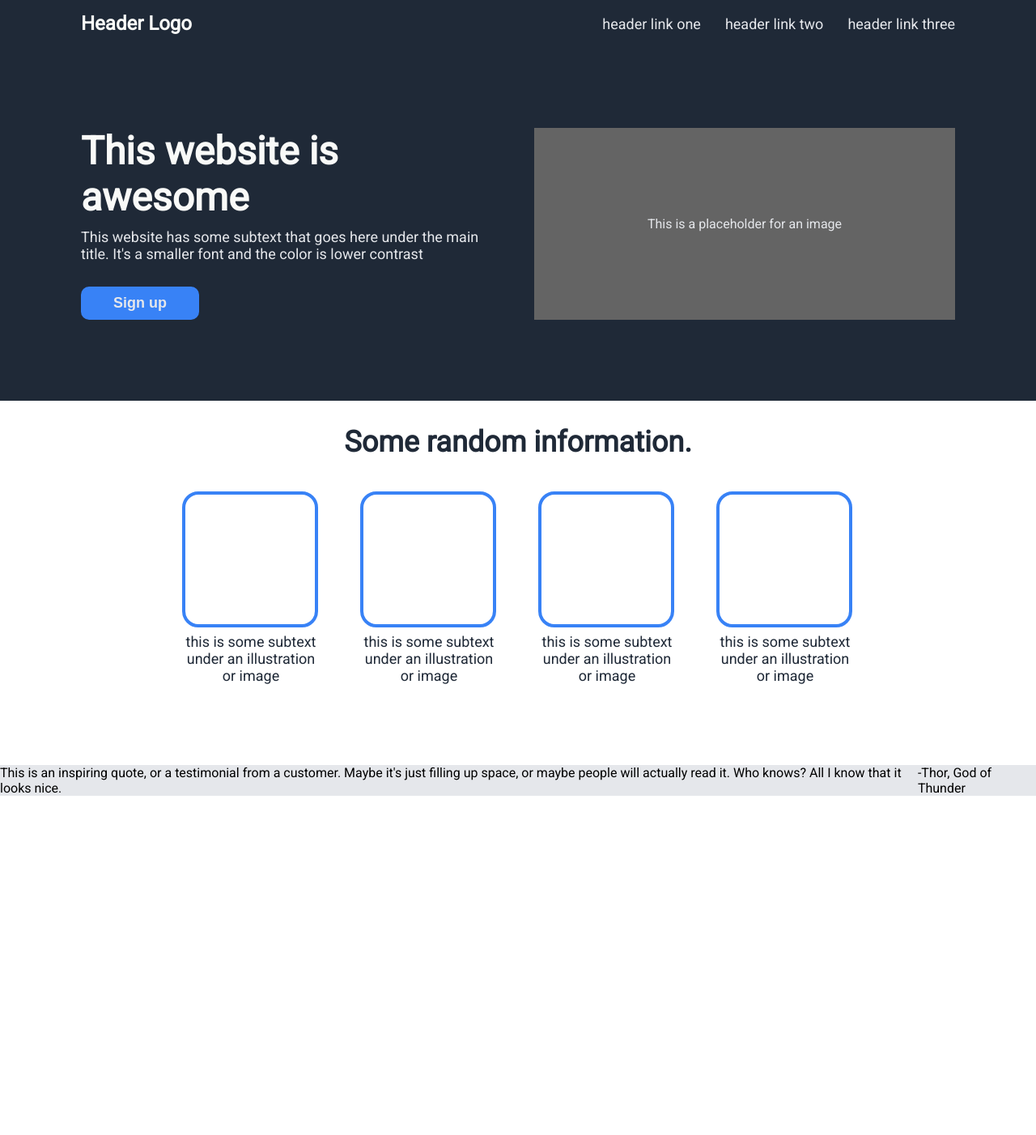
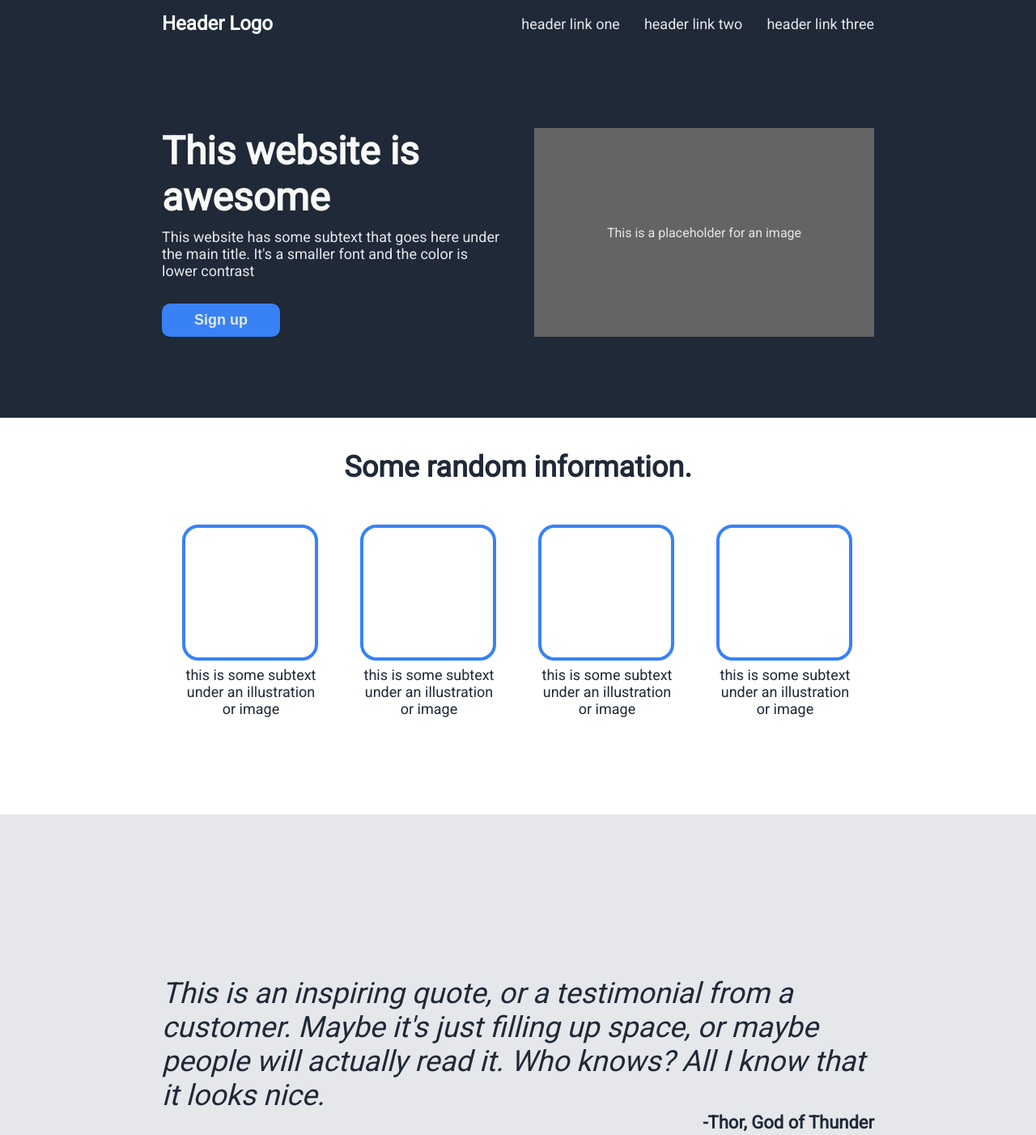
Before and after one commit to Ridepi/odin-landing-page, a plain HTML site: page index.html in a window 1280 px wide. Shown: the whole page at 81% size. Before the commit the page ends 983 px from the top, so only its background shows below. Drawn offline with Linux system fonts and the light colour scheme.

Commit message:
Create quote block html and css

```diff
--- a/style.css
+++ b/style.css
@@ -15,7 +15,7 @@
     justify-content: space-between;
     align-items: center;
     background-color: #1F2937;
-    padding: 15px 100px;
+    padding: 15px 200px;
 }
 
 .header-logo {
@@ -30,7 +30,7 @@
     align-items: center;
     background-color: #1F2937;
     gap: 40px;
-    padding: 100px 100px;
+    padding: 100px 200px;
 }
 
 .hero-text-container {
@@ -75,7 +75,7 @@
     align-items: center;
     justify-content: center;
     gap: 50px;
-    padding: 10px 100px 100px;
+    padding: 10px 200px 120px;
     text-align: center;
 }
 
@@ -98,14 +98,30 @@
 
 .quote-block {
     display: flex;
+    flex-direction: column;
     background-color: #E5E7EB;
+    padding: 200px 200px;
+}
+
+.quote {
+    font-size: 36px;
+    font-weight: 100;
+    color: #1F2937;
+    font-style: italic;
+}
+
+.author {
+    font-size: 22px;
+    color: #1F2937;
+    font-weight: 900;
+    align-self: flex-end;
 }
 h2 {
     text-align: center;
     font-size: 36px;
     font-weight: 800;
     color: #1F2937;
-    margin: 30px;
+    margin: 40px;
 }
 
 ul {
```
